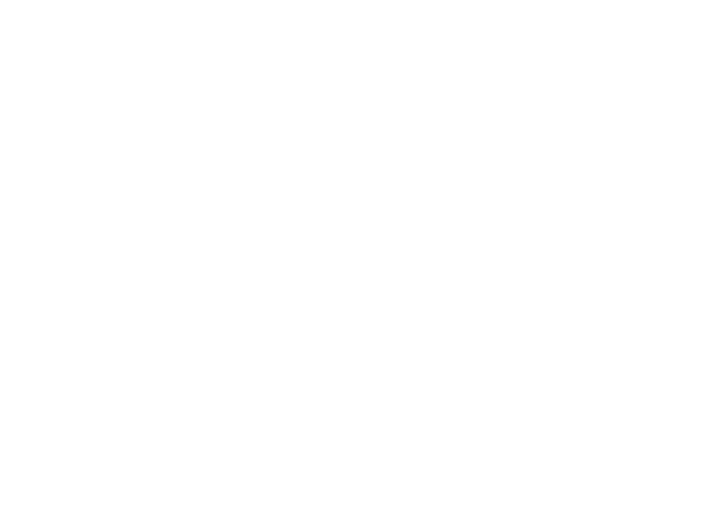
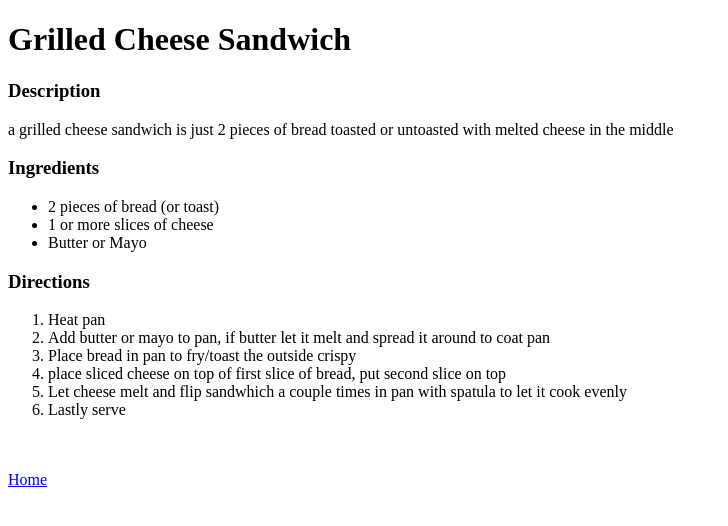
Before and after one commit to raynewatters/odin-recipes, a plain HTML site: page recipes/grilled-cheese.html in a window 1280 px wide. Shown: the whole page, without its empty margins (0-728 px from the left). Drawn offline with Linux system fonts and the light colour scheme.

Commit message:
add homepage link to grilled cheese and grilled cheese linkt to homepage

```diff
--- a/recipes/grilled-cheese.html
+++ b/recipes/grilled-cheese.html
@@ -0,0 +1,32 @@
+<!DOCTYPE html>
+<html lang="en">
+    <head>
+        <meta charset="utf-8">
+        <title>Grilled-Cheese</title>
+    </head>
+    <body>
+        <h1>Grilled Cheese Sandwich</h1>
+        <h3>Description</h3>
+        <p>a grilled cheese sandwich is just 2 pieces of bread toasted or untoasted with melted cheese in the middle</p>
+        <h3>Ingredients</h3>
+        <ul>
+            <li>2 pieces of bread (or toast)</li>
+            <li>1 or more slices of cheese</li>
+            <li>Butter or Mayo</li>
+        </ul>
+        <h3>Directions</h3>
+        <ol>
+            <li>Heat pan</li>
+            <li>Add butter or mayo to pan, if butter let it melt and spread it around to coat pan</li>
+            <li>Place bread in pan to fry/toast the outside crispy</li>
+            <li>place sliced cheese on top of first slice of bread, put second slice on top</li>
+            <li>Let cheese melt and flip sandwhich a couple times in pan with spatula to let it cook evenly</li>
+            <li>Lastly serve</li>
+
+        </ol>
+        <br>
+        <br>
+        <a href="../index.html">Home</a>
+    </body>
+
+</html>
```
Also changed, not shown: index.html (+1 -0 lines).
